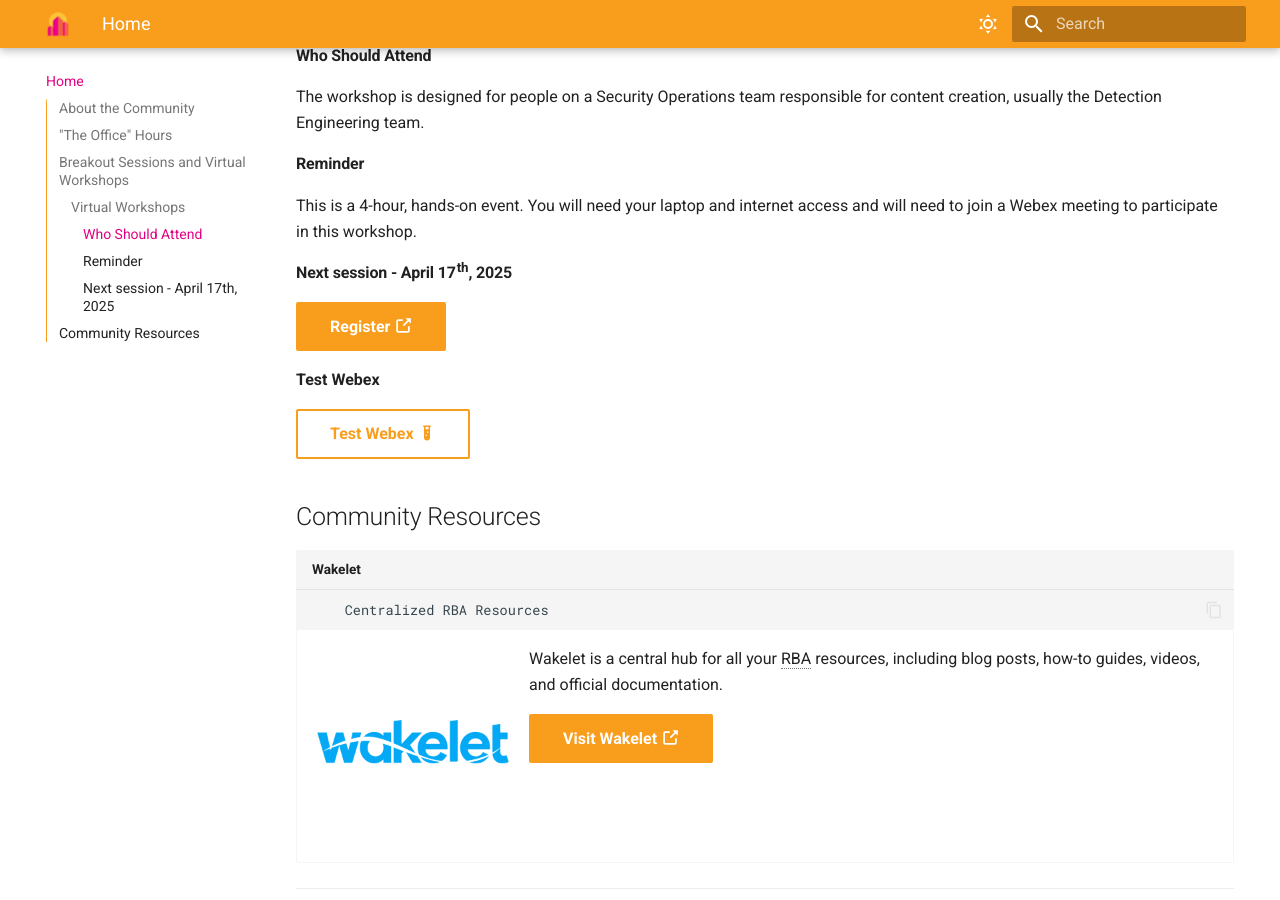
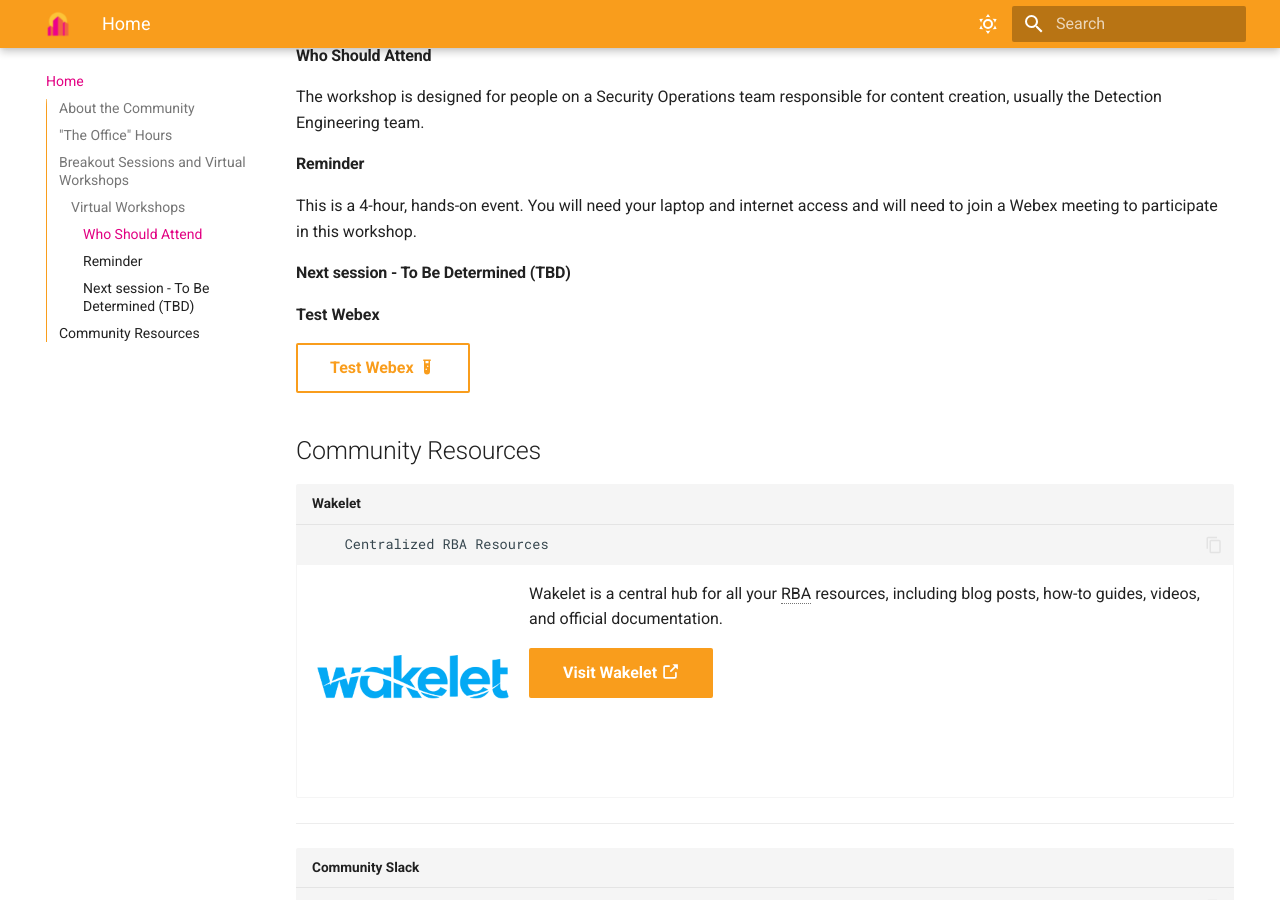
Before and after one commit to rba-community/rba-community, an MkDocs documentation site: the page built from docs/index.md, in a window 1280 px wide and 900 px high, scrolled down 1877 px. Built offline with MkDocs 1.6.1 and Material for MkDocs 9.7.7, drawn with Linux system fonts in a browser that asks for light colours; emoji names are drawn with the system emoji font.

Commit message:
Update index.md
updated virtual workshop date

Signed-off-by: OutpostSecurity <72515718+OutpostSecurity@users.noreply.github.com>

```diff
--- a/docs/index.md
+++ b/docs/index.md
@@ -40,9 +40,7 @@ The workshop is designed for people on a Security Operations team responsible fo
 
 This is a 4-hour, hands-on event. You will need your laptop and internet access and will need to join a Webex meeting to participate in this workshop.
 
-#### Next session - April 17^th^, 2025
-
-[Register :octicons-link-external-16:](https://cisco.webex.com/weblink/register/r61ae80c4f3e92173882f352dca6208a8){ target="blank" .md-button .md-button--primary }
+#### Next session - To Be Determined (TBD)
 
 **Test Webex**
 
```
